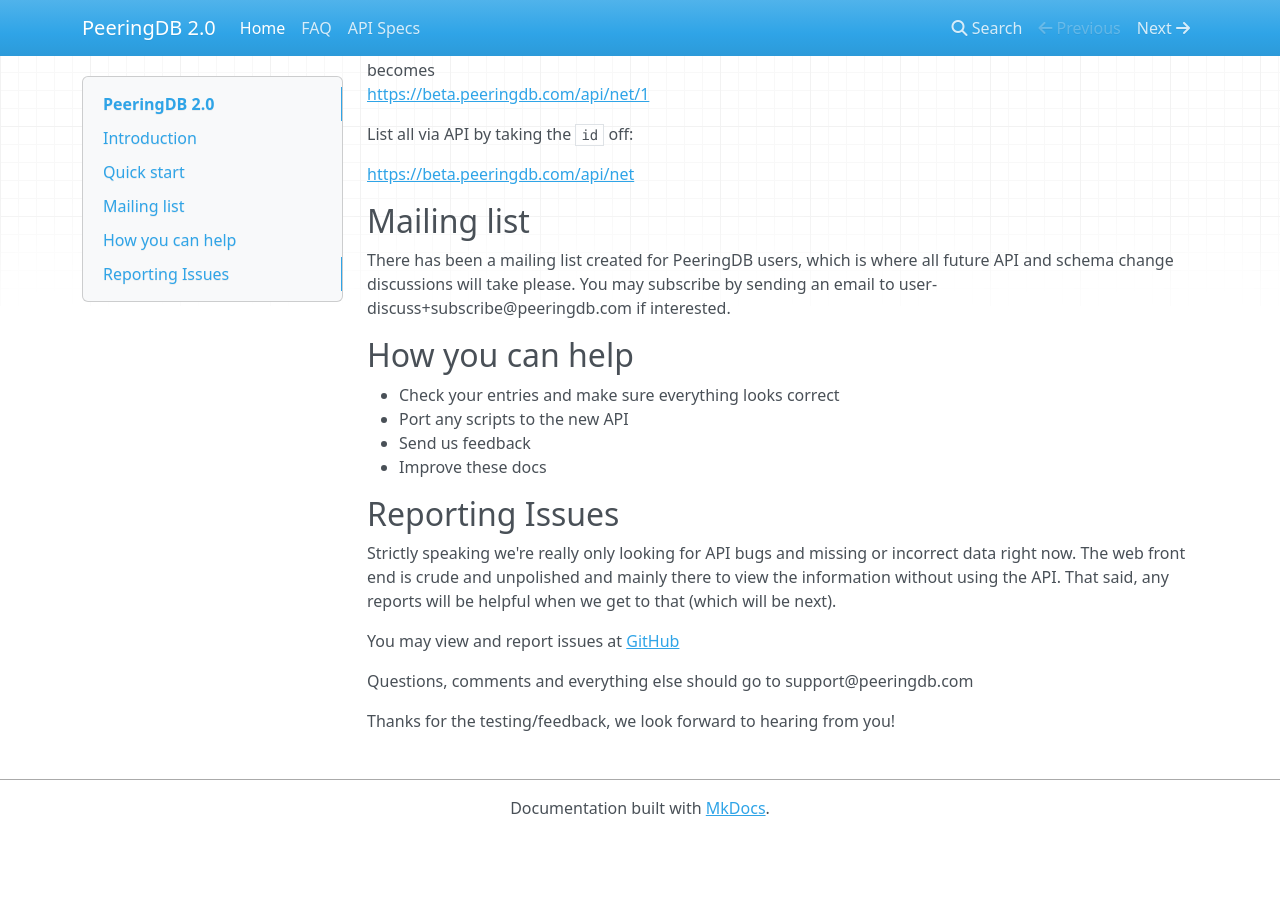
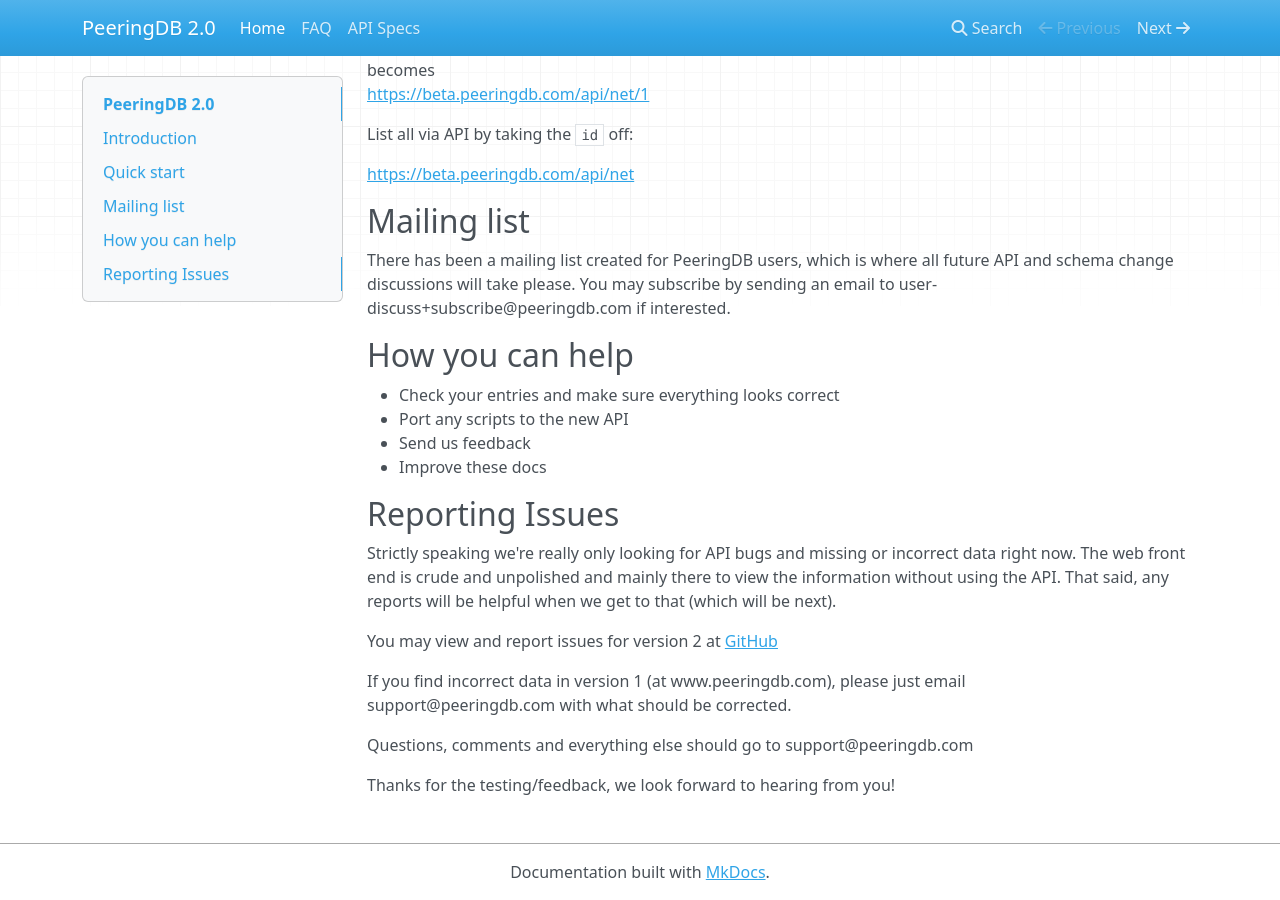
Before and after one commit to peeringdb/docs, an MkDocs documentation site: the page built from docs/index.md, in a window 1280 px wide and 900 px high, scrolled down 938 px. Built offline with MkDocs 1.6.1, drawn with Linux system fonts in a browser that asks for light colours; nearby versions of some CDN libraries; old or Windows-style settings are respelled for this version of MkDocs; before the commit the page ends 1774 px from its top, so only the background shows below that.

Commit message:
update directions for incorrect data at version 1

```diff
--- a/docs/index.md
+++ b/docs/index.md
@@ -51,7 +51,10 @@
 
 Strictly speaking we're really only looking for API bugs and missing or incorrect data right now. The web front end is crude and unpolished and mainly there to view the information without using the API. That said, any reports will be helpful when we get to that (which will be next).
 
-You may view and report issues at [GitHub](https://github.com/peeringdb/1to2/issues)
+You may view and report issues for version 2 at [GitHub](https://github.com/peeringdb/1to2/issues)
+
+If you find incorrect data in version 1 (at www.peeringdb.com), please just email
+support@peeringdb.com with what should be corrected.
 
 Questions, comments and everything else should go to support@peeringdb.com
 
```
